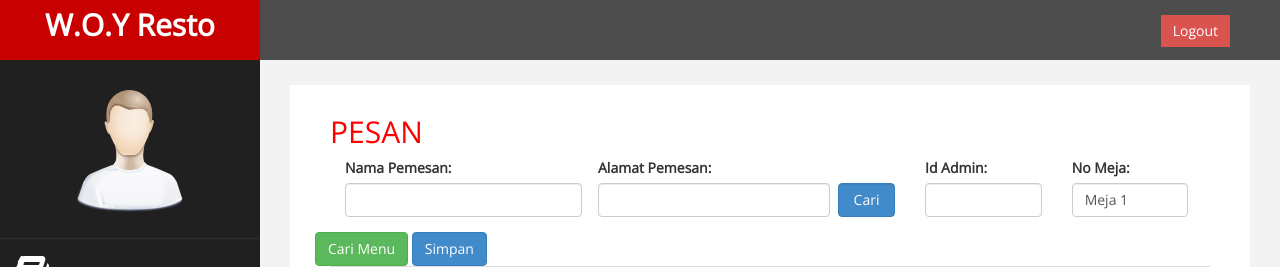
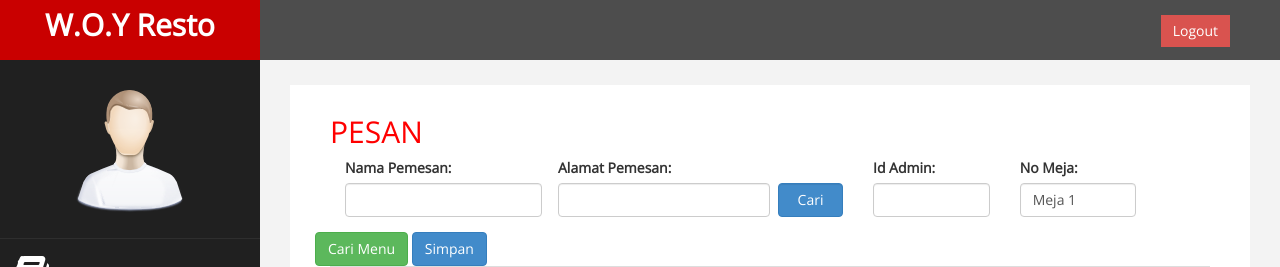
Before and after one commit to tugaswebstiki/tugasopitdexdizwandas, a PHP site: page /admin/index.php?halaman=pesan&id=1 in a window 1280 px wide; the page is wider, and only the part inside the window is pictured. Shown: the top 267 px of that part. Run offline with PHP 8.4, Linux system fonts and the light colour scheme; tables that the repository leaves empty or names only in its code hold one stand-in row (values such as "Sample post"); grey boxes marked "Sample" are stand-in pictures.

Commit message:
restorant

```diff
--- a/assets/css/ganti.css
+++ b/assets/css/ganti.css
@@ -1,16 +1,16 @@
 .ubah{
-	width: 260px !important;
+	width: 25% !important;
 	padding-right: 8px !important;
 }
 
 .ubah2{
-	width: 240px !important;
+	width: 25% !important;
 	padding-left: 8px !important;
 	padding-right: 0px !important;
 }
 
 .ubah3{
-	width: 80px !important;
+	width: 10% !important;
 	padding-left: 8px !important;
 	margin-top: 25px;
 }
```
